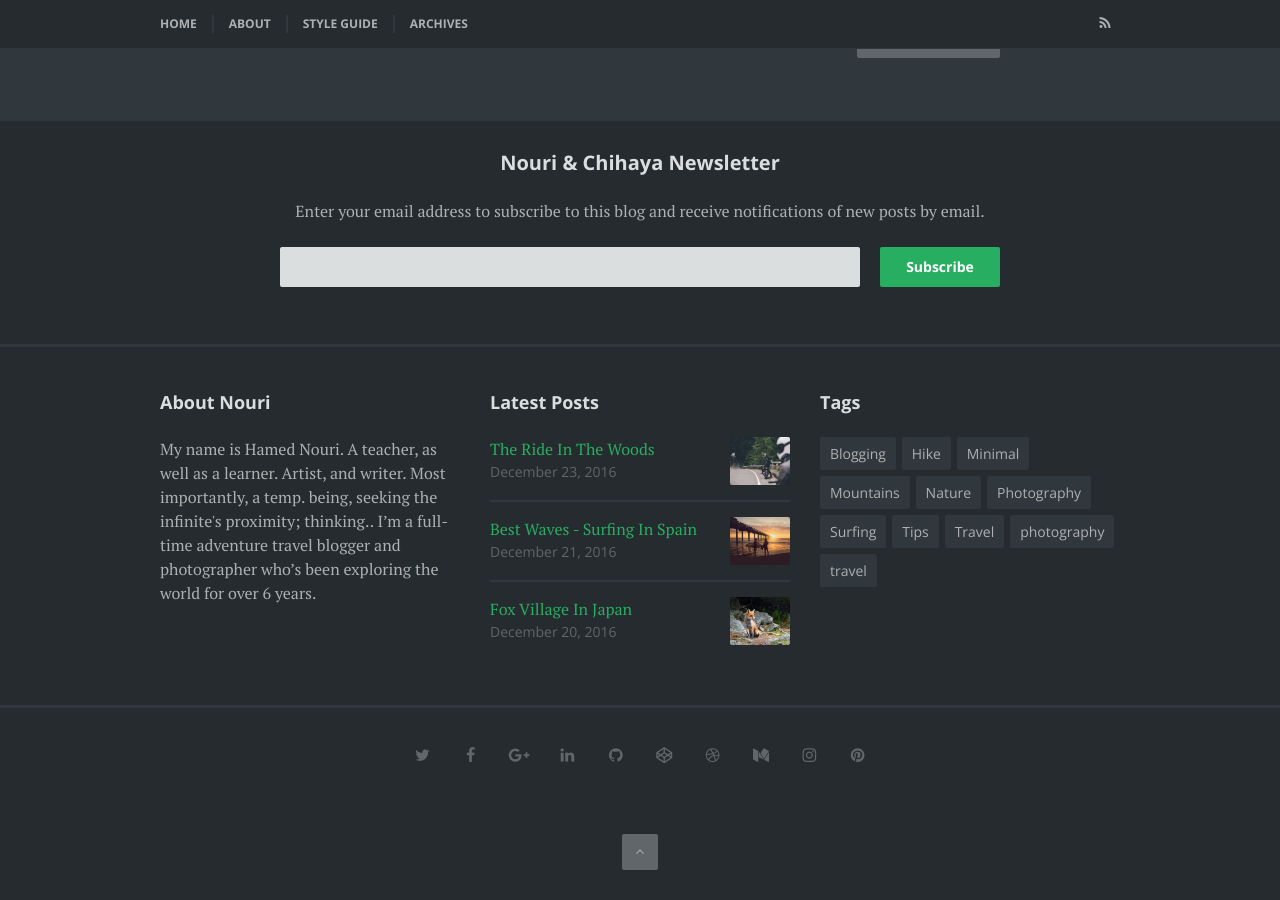
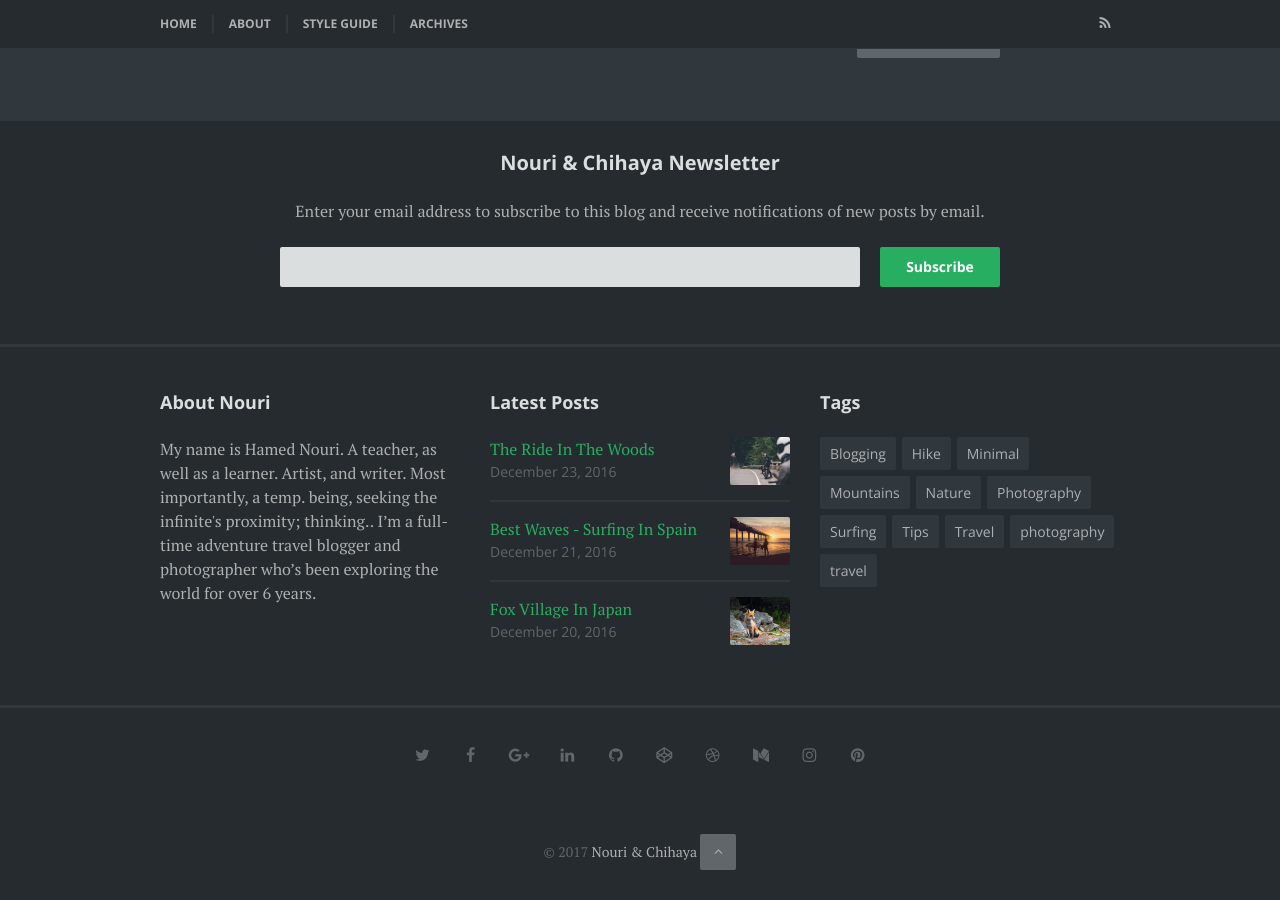
Before and after one commit to nourijp/chihaya, a Jekyll site: the page built from index.html, in a window 1280 px wide and 900 px high, scrolled down 7268 px. Built offline with Jekyll 4.4.1, drawn with Linux system fonts in a browser that asks for light colours; some web fonts are replaced; the list of posts is cut into pages by our own code.

Commit message:
Update footer.html

```diff
--- a/_includes/footer.html
+++ b/_includes/footer.html
@@ -33,7 +33,7 @@
             {% endif %}
         </div><!-- .social-links -->
         <div class="copyright">
-          <!-- &copy; {{ site.time | date: '%Y' }} <a href="{{ site.baseurl }}/">{{site.title}}</a> <br />BlogBox theme by <a target="_blank" href="https://justgoodthemes.com/">JustGoodThemes</a>
+          &copy; {{ site.time | date: '%Y' }} <a href="{{ site.baseurl }}/">{{site.title}}</a><!--  <br />BlogBox theme by <a target="_blank" href="https://justgoodthemes.com/">JustGoodThemes</a>
         </div><!-- .copyright -->
         <a href="#page" id="top-link" class="top-link"><i class="fa fa-angle-up" aria-hidden="true"></i><span class="screen-reader-text">Back to the top</span></a>
     </div><!-- .inner -->
```
